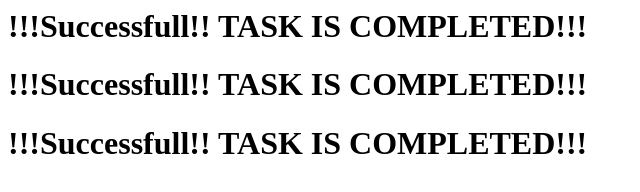
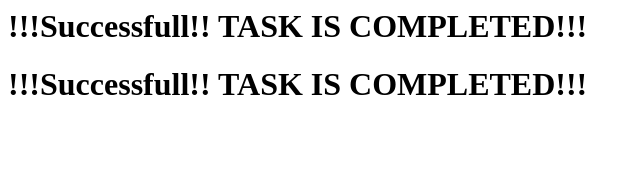
Before and after one commit to sanchi1996/task, a plain HTML site: page index.html in a window 1280 px wide. Shown: the whole page, without its empty margins (0-640 px from the left). Drawn offline with Linux system fonts and the light colour scheme.

Commit message:
iirftghybjokbjlbj

```diff
--- a/index.html
+++ b/index.html
@@ -1,3 +1,2 @@
 <h1>!!!Successfull!! TASK IS COMPLETED!!!</h1>
 <h1>!!!Successfull!! TASK IS COMPLETED!!!</h1>
-<h1>!!!Successfull!! TASK IS COMPLETED!!!</h1>
```
